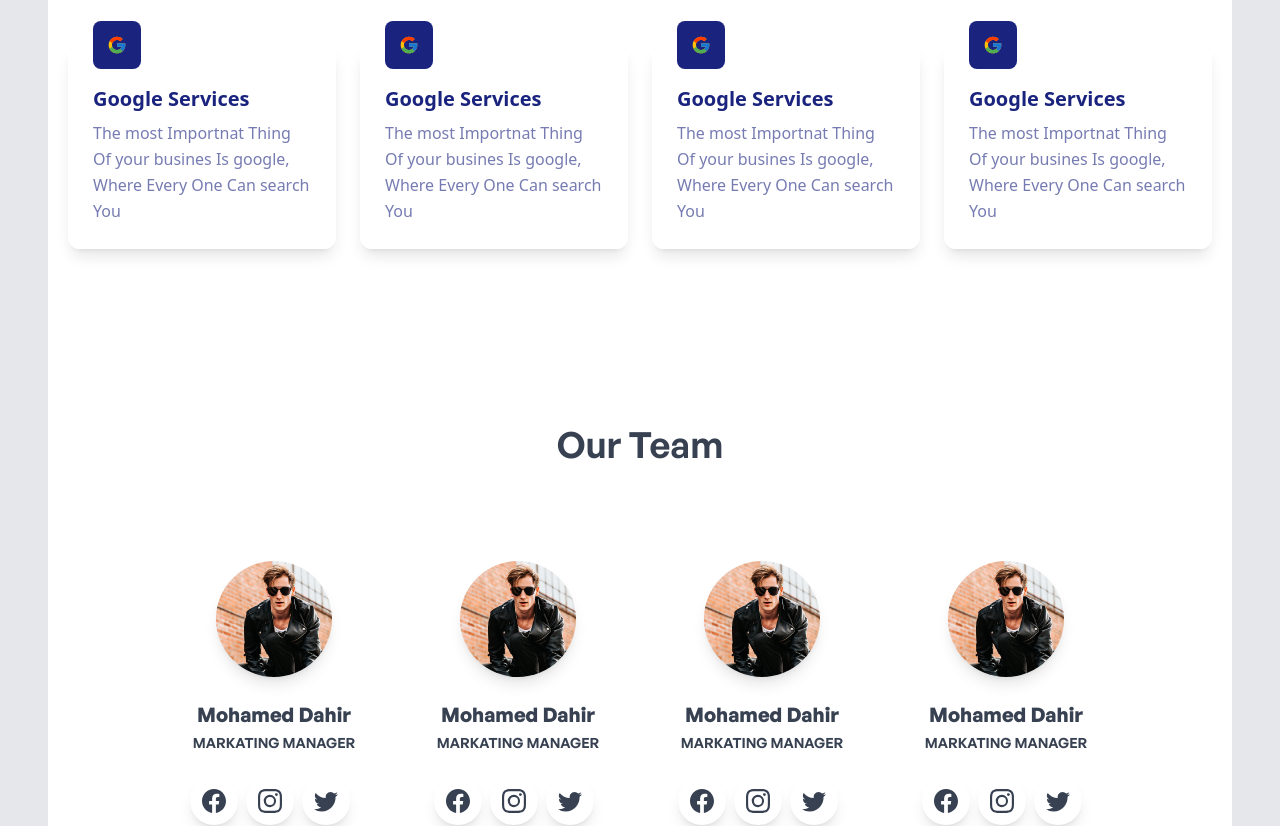
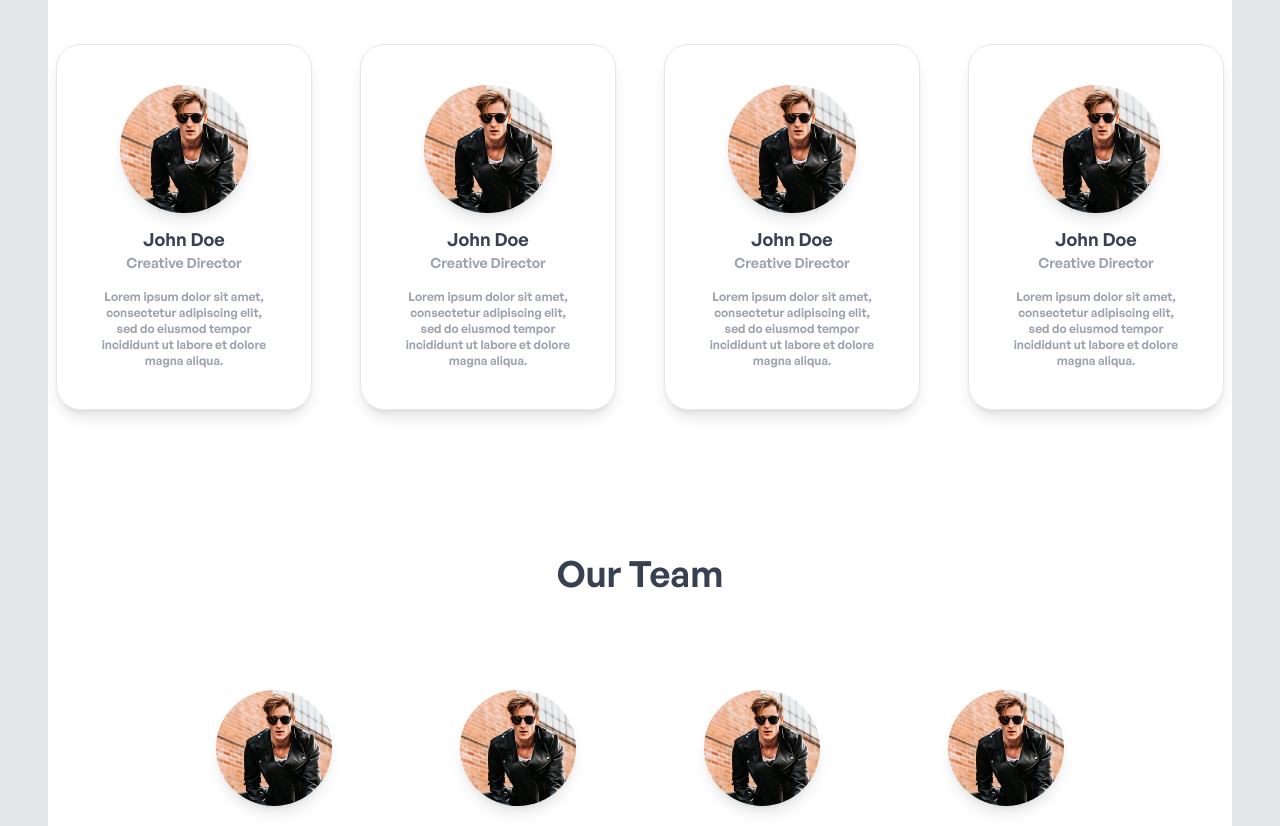
Before and after one commit to saedMuhamed/mareer-digital-agency, a React (Create React App) app: page / in a window 1280 px wide. Shown: the part 3180-4006 px from the top of the page. Built offline with nearby package versions, Linux system fonts and the light colour scheme.

Commit message:
Adding Porfolio Section

```diff
--- a/src/Pages/Home.jsx
+++ b/src/Pages/Home.jsx
@@ -193,84 +193,38 @@ const Home = () => {
                 </span>
               </h1>
             </div>
-            <div className='flex flex-row flex-wrap content-center'>
-              <div className='mb-12 w-full max-w-full px-3 sm:w-1/2 sm:flex-none lg:mb-0 xl:mb-0 xl:w-1/4'>
-                <div className='relative flex flex-col bg-clip-border
-                rounded-xl text-gray-700 border border-white/80 bg-white/80 shadow-lg backdrop-blur-2xl backdrop-saturate-200 undefined'>
-                  <div className='relative bg-clip-border overflow-hidden text-gray-700 -mt-6 mx-6 -mb-3 grid h-12 w-12 place-items-center rounded-lg bg-[#1A237E]'>
-                    <i className='relative text-xl text-white'>
-                      <FcGoogle />
-                     </i>
-                  </div>
-                  <div className='p-6 mt-1'>
-                    <h1 className='block antialiased tracking-normal font-sans text-xl font-semibold leading-snug mb-2 text-[#1A237E]'>
-                      Google Services
-                    </h1>
-                    <p className='block antialiased font-sans text-base leading-relaxed font-light text-[#1A237E]/60'>
-                    The most Importnat Thing Of your busines Is google, Where Every One Can search You
-                    </p>
-                  </div>
-                </div>
+            <div class="flex items-center justify-center space-x-12">
+   <div class="bg-white font-semibold text-center rounded-3xl border shadow-lg p-10 max-w-xs">
+     <img src={Me}  className='mb-3 w-32 h-32 rounded-full shadow-lg mx-auto' alt="" />
+     <h1 class="text-lg text-gray-700"> John Doe </h1>
+     <h3 class="text-sm text-gray-400 "> Creative Director </h3>
+     <p class="text-xs text-gray-400 mt-4"> Lorem ipsum dolor sit amet, consectetur adipiscing elit, sed do eiusmod tempor incididunt ut labore et dolore magna aliqua. </p>
               </div>
-              <div className='mb-12 w-full max-w-full px-3 sm:w-1/2 sm:flex-none lg:mb-0 xl:mb-0 xl:w-1/4'>
-                <div className='relative flex flex-col bg-clip-border
-                rounded-xl text-gray-700 border border-white/80 bg-white/80 shadow-lg backdrop-blur-2xl backdrop-saturate-200 undefined'>
-                  <div className='relative bg-clip-border overflow-hidden text-gray-700 -mt-6 mx-6 -mb-3 grid h-12 w-12 place-items-center rounded-lg bg-[#1A237E]'>
-                    <i className='relative text-xl text-white'>
-                      <FcGoogle />
-                     </i>
-                  </div>
-                  <div className='p-6 mt-1'>
-                    <h1 className='block antialiased tracking-normal font-sans text-xl font-semibold leading-snug mb-2 text-[#1A237E]'>
-                      Google Services
-                    </h1>
-                    <p className='block antialiased font-sans text-base leading-relaxed font-light text-[#1A237E]/60'>
-                    The most Importnat Thing Of your busines Is google, Where Every One Can search You
-                    </p>
-                  </div>
-                </div>
+               <div class="bg-white font-semibold text-center rounded-3xl border shadow-lg p-10 max-w-xs">
+     <img src={Me}  className='mb-3 w-32 h-32 rounded-full shadow-lg mx-auto' alt="" />
+     <h1 class="text-lg text-gray-700"> John Doe </h1>
+     <h3 class="text-sm text-gray-400 "> Creative Director </h3>
+     <p class="text-xs text-gray-400 mt-4"> Lorem ipsum dolor sit amet, consectetur adipiscing elit, sed do eiusmod tempor incididunt ut labore et dolore magna aliqua. </p>
+
               </div>
-              <div className='mb-12 w-full max-w-full px-3 sm:w-1/2 sm:flex-none lg:mb-0 xl:mb-0 xl:w-1/4'>
-                <div className='relative flex flex-col bg-clip-border
-                rounded-xl text-gray-700 border border-white/80 bg-white/80 shadow-lg backdrop-blur-2xl backdrop-saturate-200 undefined'>
-                  <div className='relative bg-clip-border overflow-hidden text-gray-700 -mt-6 mx-6 -mb-3 grid h-12 w-12 place-items-center rounded-lg bg-[#1A237E]'>
-                    <i className='relative text-xl text-white'>
-                      <FcGoogle />
-                     </i>
-                  </div>
-                  <div className='p-6 mt-1'>
-                    <h1 className='block antialiased tracking-normal font-sans text-xl font-semibold leading-snug mb-2 text-[#1A237E]'>
-                      Google Services
-                    </h1>
-                    <p className='block antialiased font-sans text-base leading-relaxed font-light text-[#1A237E]/60'>
-                    The most Importnat Thing Of your busines Is google, Where Every One Can search You
-                    </p>
-                  </div>
-                </div>
+                     <div class="bg-white font-semibold text-center rounded-3xl border shadow-lg p-10 max-w-xs">
+     <img src={Me}  className='mb-3 w-32 h-32 rounded-full shadow-lg mx-auto' alt="" />
+     <h1 class="text-lg text-gray-700"> John Doe </h1>
+     <h3 class="text-sm text-gray-400 "> Creative Director </h3>
+     <p class="text-xs text-gray-400 mt-4"> Lorem ipsum dolor sit amet, consectetur adipiscing elit, sed do eiusmod tempor incididunt ut labore et dolore magna aliqua. </p>
               </div>
-              <div className='mb-12 w-full max-w-full px-3 sm:w-1/2 sm:flex-none lg:mb-0 xl:mb-0 xl:w-1/4'>
-                <div className='relative flex flex-col bg-clip-border
-                rounded-xl text-gray-700 border border-white/80 bg-white/80 shadow-lg backdrop-blur-2xl backdrop-saturate-200 undefined'>
-                  <div className='relative bg-clip-border overflow-hidden text-gray-700 -mt-6 mx-6 -mb-3 grid h-12 w-12 place-items-center rounded-lg bg-[#1A237E]'>
-                    <i className='relative text-xl text-white'>
-                      <FcGoogle />
-                     </i>
-                  </div>
-                  <div className='p-6 mt-1'>
-                    <h1 className='block antialiased tracking-normal font-sans text-xl font-semibold leading-snug mb-2 text-[#1A237E]'>
-                      Google Services
-                    </h1>
-                    <p className='block antialiased font-sans text-base leading-relaxed font-light text-[#1A237E]/60'>
-                    The most Importnat Thing Of your busines Is google, Where Every One Can search You
-                    </p>
-                  </div>
-                </div>
-              </div>
-            </div>
+                     <div class="bg-white font-semibold text-center rounded-3xl border shadow-lg p-10 max-w-xs">
+     <img src={Me}  className='mb-3 w-32 h-32 rounded-full shadow-lg mx-auto' alt="" />
+     <h1 class="text-lg text-gray-700"> John Doe </h1>
+     <h3 class="text-sm text-gray-400 "> Creative Director </h3>
+     <p class="text-xs text-gray-400 mt-4"> Lorem ipsum dolor sit amet, consectetur adipiscing elit, sed do eiusmod tempor incididunt ut labore et dolore magna aliqua. </p>
+   </div>
+
+ </div>
           </section>
           <section className='pt-12 pb-64'>
             {/* Team Section */}
-            <div className="container mx-auto px-24 -mb-64 rounded-lg  ">
+            <div className="container mx-auto px-24 -mb-64 -mt-8 rounded-lg  ">
               <div className='flex flex-wrap justify-center text-center '>
                 <div className='w-full lg:w-6/12 px-4'>
                   <h1 className='text-4xl font-semibold mt-12'>
```
